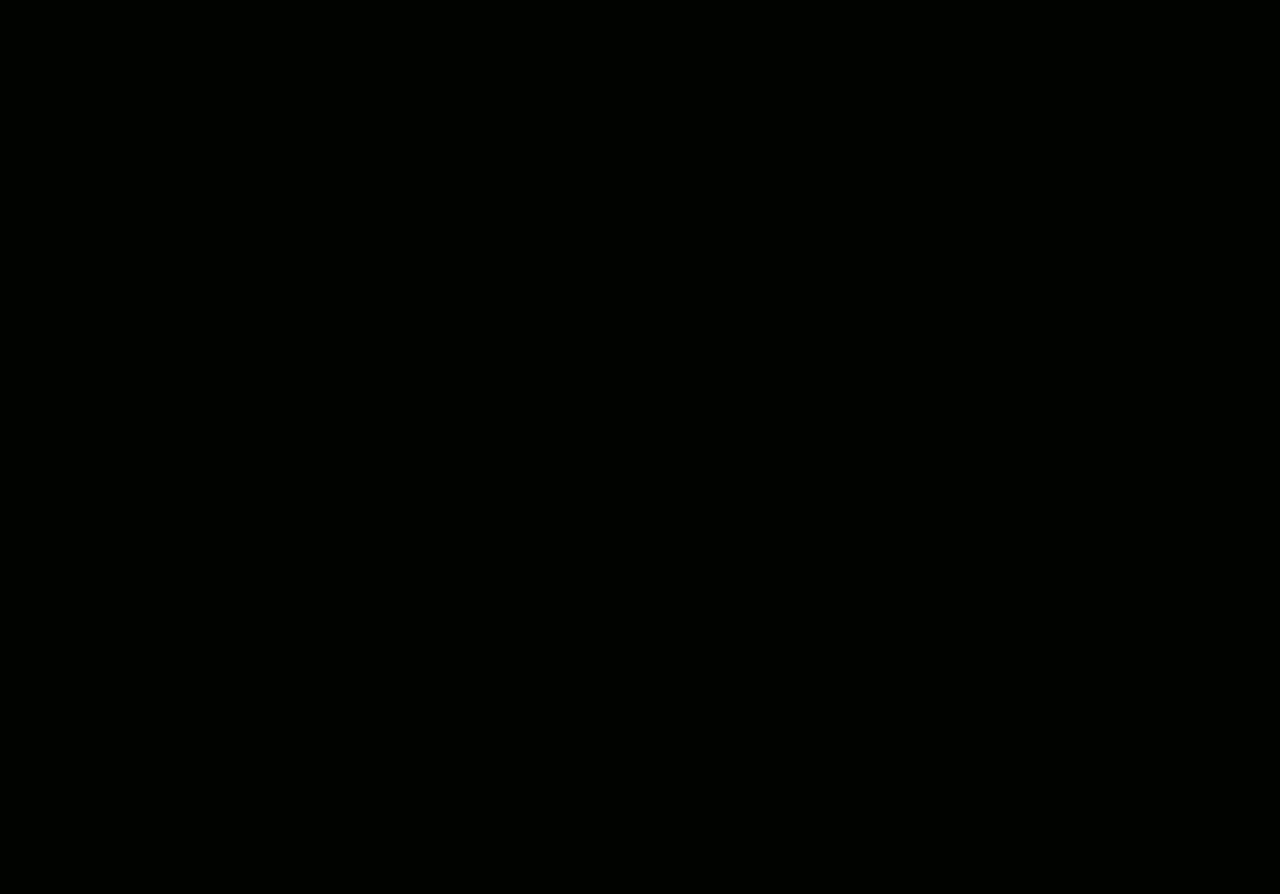
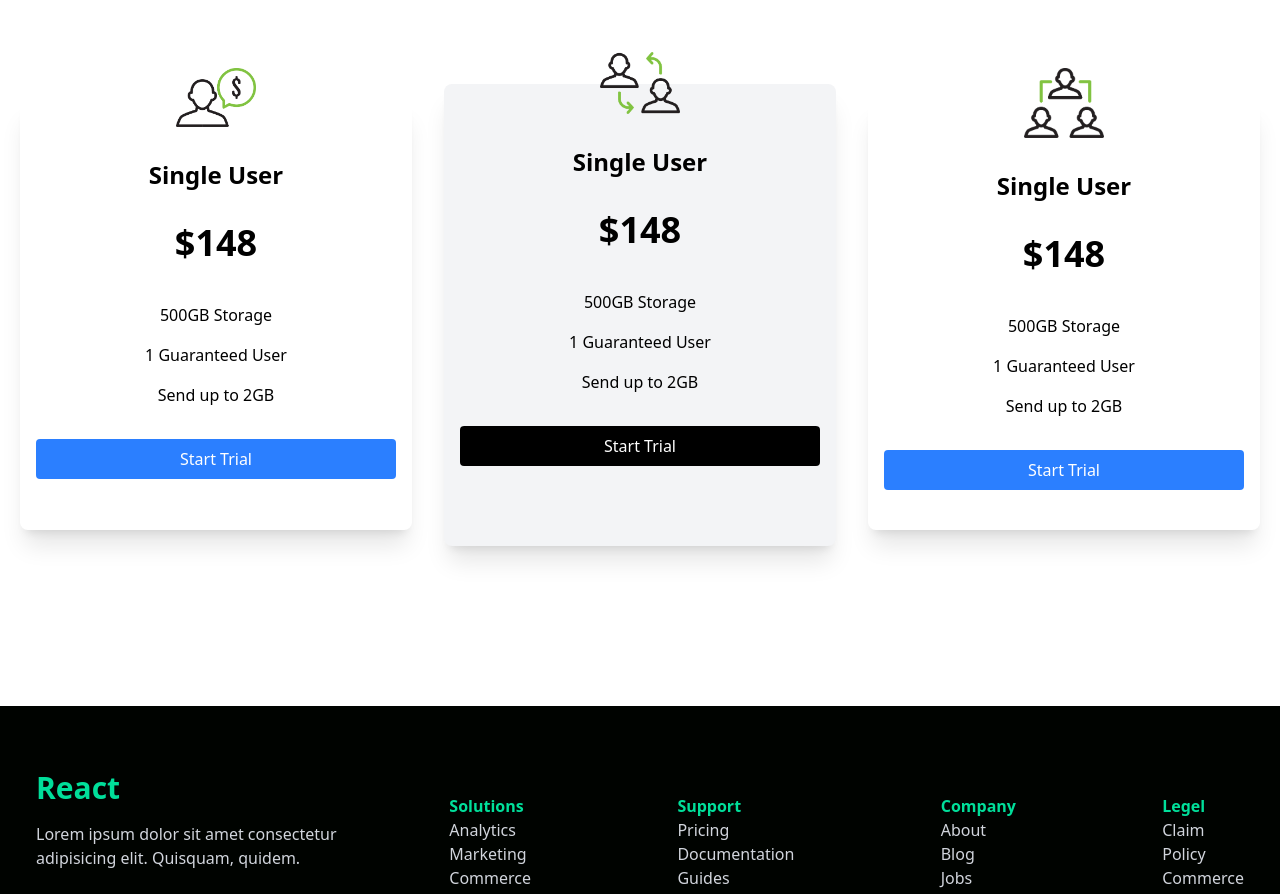
Before and after one commit to matrix-node/data_finance, a React (Vite) app: page / in a window 1280 px wide. Shown: the part 1860-2754 px from the top of the page. Before the commit the page ends 1864 px from the top, so only its background shows below. Built offline with nearby package versions, Linux system fonts and the light colour scheme.

Commit message:
Finished the Project by adding cards and the footer.

```diff
--- a/package.json
+++ b/package.json
@@ -10,6 +10,7 @@
     "preview": "vite preview"
   },
   "dependencies": {
+    "@google/genai": "^1.27.0",
     "@tailwindcss/vite": "^4.1.16",
     "react": "^19.1.1",
     "react-dom": "^19.1.1",
--- a/src/App.jsx
+++ b/src/App.jsx
@@ -3,6 +3,8 @@ import NavBar from './components/NavBar'
 import Hero from './components/Hero'
 import Analytics from './components/Analytics'
 import Newsletter from './components/Newsletter'
+import  Cards from './components/Cards'
+import Footer from './components/Footer'
 
 const App = () => (
   <>
@@ -10,6 +12,8 @@ const App = () => (
     <Hero/>
     <Analytics/>
     <Newsletter/>
+    <Cards/>
+    <Footer/>
   </>
 )
 
--- /dev/null
+++ b/src/components/Cards.jsx
@@ -0,0 +1,49 @@
+import React from 'react'
+import single from '../assets/single.png'
+import double from '../assets/double.png'
+import triple from '../assets/triple.png'
+
+const Cards = () => {
+  return (
+    <div className='w-full py-[10rem] px-4 bg-white'>
+        <div className='max-w-[1240px] mx-auto grid md:grid-cols-3 gap-8'>
+            <div className='w-full shadow-xl rounded-lg flex flex-col p-4 my-4 hover:scale-105 duration-300'>
+                <img className='w-20 mx-auto mt-[-3rem] bg-white'src={single} alt="/" />
+                <h2 className="text-2xl font-bold text-center py-8">Single User</h2>
+                <p className='text-4xl font-bold text-center'>$148</p>
+                <div className='text-center font-medium'>
+                    <p className="py-2 border-b-gray-200 mx-8 mt-8">500GB Storage</p>
+                    <p className="py-2 border-b-gray-200 mx-8">1 Guaranteed User</p>
+                    <p className="py-2 border-b-gray-200 mx-8">Send up to 2GB</p>
+                </div>
+                <button className='bg-blue-500 my-6 text-white py-2 px-4 rounded'>Start Trial</button>
+            </div>
+            <div className='w-full shadow-xl rounded-lg bg-gray-100 flex flex-col p-4 md:my-0 my-8 hover:scale-105 duration-300'>
+                <img className='w-20 mx-auto mt-[-3rem] bg-transparent'src={double} alt="/" />
+                <h2 className="text-2xl font-bold text-center py-8">Single User</h2>
+                <p className='text-4xl font-bold text-center'>$148</p>
+                <div className='text-center font-medium'>
+                    <p className="py-2 border-b-gray-200 mx-8 mt-8">500GB Storage</p>
+                    <p className="py-2 border-b-gray-200 mx-8">1 Guaranteed User</p>
+                    <p className="py-2 border-b-gray-200 mx-8">Send up to 2GB</p>
+                </div>
+                <button className='bg-black text-[rgb(0,223,154)] my-6 text-white py-2 px-4 rounded'>Start Trial</button>
+            </div>
+            <div className='w-full shadow-xl rounded-lg flex flex-col p-4 my-4 hover:scale-105 duration-300'>
+                <img className='w-20 mx-auto mt-[-3rem] bg-white'src={triple} alt="/" />
+                <h2 className="text-2xl font-bold text-center py-8">Single User</h2>
+                <p className='text-4xl font-bold text-center'>$148</p>
+                <div className='text-center font-medium'>
+                    <p className="py-2 border-b-gray-200 mx-8 mt-8">500GB Storage</p>
+                    <p className="py-2 border-b-gray-200 mx-8">1 Guaranteed User</p>
+                    <p className="py-2 border-b-gray-200 mx-8">Send up to 2GB</p>
+                </div>
+                <button className='bg-blue-500 my-6 text-white py-2 px-4 rounded'>Start Trial</button>
+            </div>
+
+        </div>
+    </div>
+  )
+}
+
+export default Cards
--- a/src/components/Footer.jsx
+++ b/src/components/Footer.jsx
@@ -0,0 +1,75 @@
+import React from 'react'
+import {
+    FaDribbbleSquare,
+    FaFacebookSquare,
+    FaGithubSquare,
+    FaInstagram,
+    FaTwitterSquare
+} from 'react-icons/fa'
+
+const Footer = () => {
+  return (
+    <>
+        <div className="max-w-[1240px] mx-auto py-16 px-4 grid lg:grid-cols-3 gap-8 text-gray-300">
+
+            <div>
+                <h1 className='w-full text-3xl font-bold text-[#00df9a]'>React</h1>
+                <p className='py-4'>Lorem ipsum dolor sit amet consectetur adipisicing elit. Quisquam, quidem.</p>
+                <div className='flex justify-between md:w-[75%] my-6'>
+                    <FaFacebookSquare size={30} className='mx-2' />
+                    <FaInstagram size={30} className='mx-2' />
+                    <FaTwitterSquare size={30} className='mx-2' />
+                    <FaGithubSquare size={30} className='mx-2' />
+                    <FaDribbbleSquare size={30} className='mx-2' />
+                </div>
+
+            </div>
+            <div className="lg:col-span-2 flex justify-between mt-6">
+                <div>
+                    <h6 className='font-bold text-[#00df9a]'>Solutions</h6>
+                    <ul>
+                        <li>Analytics</li>
+                        <li>Marketing</li>
+                        <li>Commerce</li>
+                        <li>Insights</li>
+                    </ul>
+                </div>
+
+                <div>
+                    <h6 className='font-bold text-[#00df9a]'>Support</h6>
+                    <ul>
+                        <li>Pricing</li>
+                        <li>Documentation</li>
+                        <li>Guides</li>
+                        <li>API Status</li>
+                    </ul>
+                </div>
+
+                <div>
+                    <h6 className='font-bold text-[#00df9a]'>Company</h6>
+                    <ul>
+                        <li>About</li>
+                        <li>Blog</li>
+                        <li>Jobs</li>
+                        <li>Press</li>
+                        <li>Careers</li>
+                    </ul>
+                </div>
+
+                <div>
+                    <h6 className='font-bold text-[#00df9a]'>Legel</h6>
+                    <ul>
+                        <li>Claim</li>
+                        <li>Policy</li>
+                        <li>Commerce</li>
+                        <li>Terms</li>
+                    </ul>
+                </div>
+            </div>
+        </div>
+        <p className="text-center mb-5 text-white font-medium">&copy; 2025 All Rights Reserved. Made with ❤️ by Rytchie</p>
+    </>
+  )
+}
+
+export default Footer
--- a/src/components/Newsletter.jsx
+++ b/src/components/Newsletter.jsx
@@ -4,18 +4,20 @@ const Newsletter = () => {
   return (
     <div className="w-full py-16 text-white">
         <div className="max-w-[1240px] mx-auto grid lg:grid-cols-3">
-            <div className="lg:col-span-2">
+            <div className="lg:col-span-2 my-4">
                 <h1 className="md:text-4xl sm:text-3xl text-2xl font-bold py-2">Want tip & tricks to optimize you flow? </h1>
                 <p>Sign up for our newsletter and stay update!</p>
-                <div className="my-4">
-                    <div>
-                        <input className="p-3 flex w-full rounded-md bg-white" type="emai" placeholder="Enter email" />
-                        <button className='bg-[#00df9a] w-[200px] rounded-md font-medium mx-auto ml-4 my-6 py-3 text-black'>
-                            Notify Me
-                        </button>
-                    </div>
+            </div>
+            <div className="my-4">
+                <div className="flex flex-col sm:flex-row items-center justify-between w-full">
+                    <input className="p-3 flex w-full rounded-md bg-white text-black" type="email" placeholder="Enter email" />
+                    <button className='bg-[#00df9a] w-[200px] rounded-md font-medium mx-auto ml-4 my-6 py-3 text-black'>
+                        Notify Me
+                    </button>
                 </div>
+                <p>We care about the protection of your data. Read our <span className="text-[#00df9a]">Privacy Policy.</span></p>
             </div>
+
         </div>
     </div>
   )
--- /dev/null
+++ b/src/components/ai.js
@@ -0,0 +1,13 @@
+import { GoogleGenAI } from "@google/genai";
+
+const ai = new GoogleGenAI({ apiKey: "AIzaSyDTHYsRwiAEOD1PkIhknrQ-QkDT5REkqeE" });
+
+async function main() {
+  const response = await ai.models.generateContent({
+    model: "gemini-2.5-flash",
+    contents: "Use AAVE to make cool jokes for Gen-Z about AI.",
+  });
+  console.log(response.text);
+}
+
+await main();
```
Also changed, not shown: 1 other file (tests, documents, lock files or other folders).
